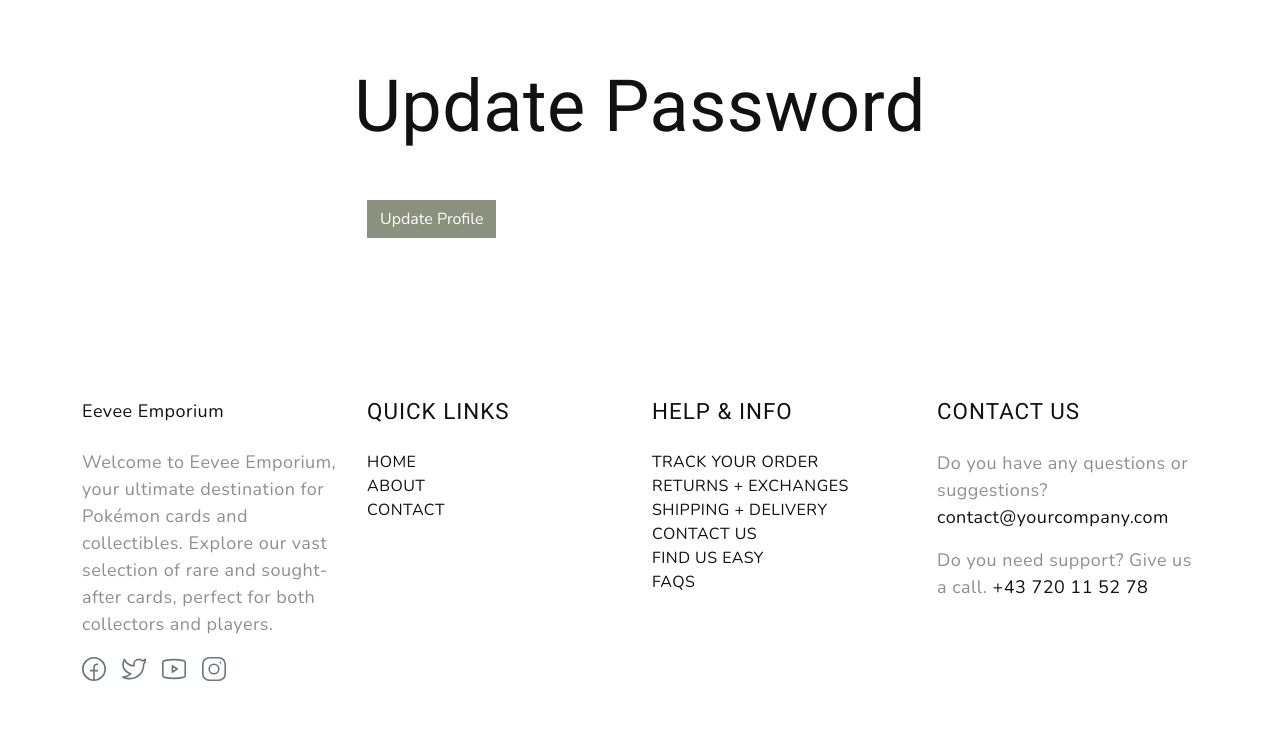
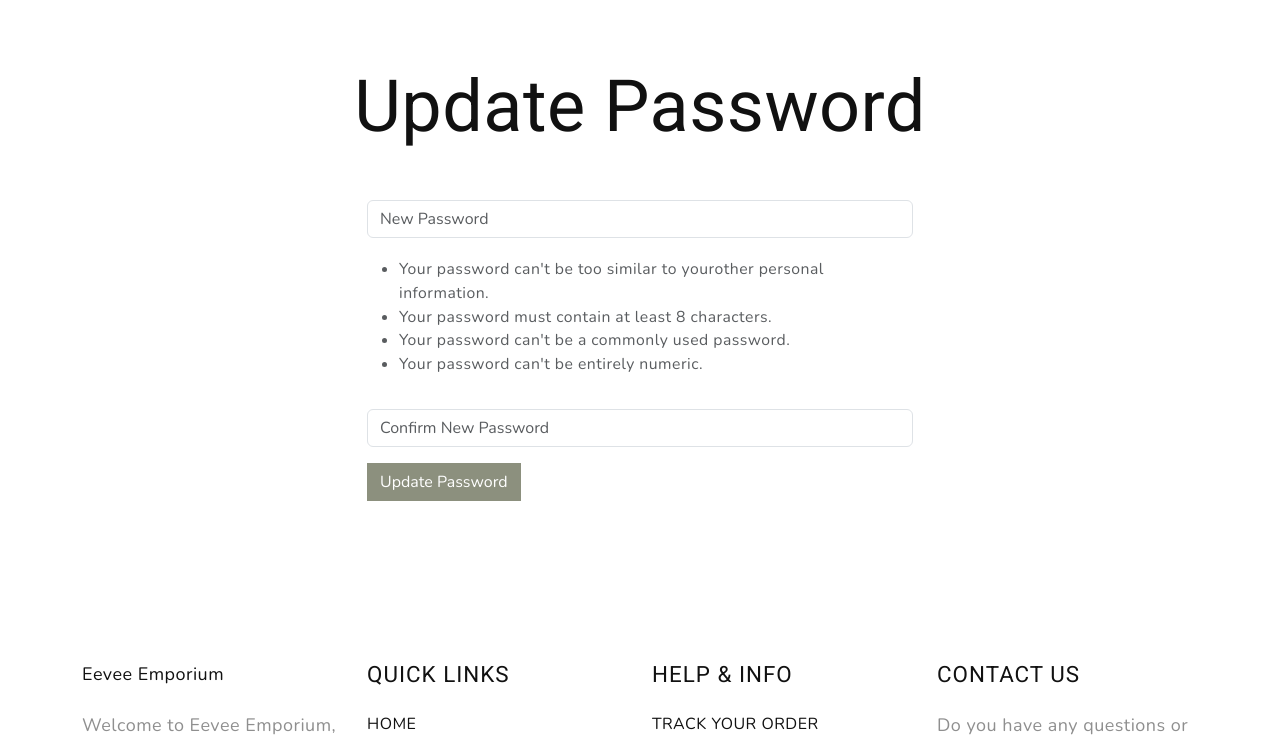
Before and after one commit to JaimieHemmings/eevee-emporium, a Django app: page /update_password/ in a window 1280 px wide. Shown: the part 133-871 px from the top of the page. Run offline with Django 5.2, Linux system fonts and the light colour scheme; the visitor is signed in with stand-in values (Sample User, id 1); data that the repository does not hold is empty.

Commit message:
add: password update functionality

```diff
--- a/store/forms.py
+++ b/store/forms.py
@@ -1,6 +1,47 @@
 from django import forms
-from django.contrib.auth.forms import UserCreationForm, UserChangeForm
+from django.contrib.auth.forms import UserCreationForm, UserChangeForm, SetPasswordForm
 from django.contrib.auth.models import User
+
+
+class ChangePasswordForm(SetPasswordForm):
+    """
+    Form for changing the user's password.
+    Inherits from SetPasswordForm to handle password change functionality.
+    """
+
+    class meta:
+        model = User
+        fields = ('new_password1', 'new_password2')
+
+    new_password1 = forms.CharField(
+        label="",
+        widget=forms.PasswordInput(
+            attrs={
+                'class': 'form-control',
+                'placeholder': 'New Password'
+            }
+        )
+    )
+    new_password2 = forms.CharField(
+        label="",
+        widget=forms.PasswordInput(
+            attrs={
+                'class': 'form-control',
+                'placeholder': 'Confirm New Password'
+            }
+        )
+    )
+
+    def __init__(self, *args, **kwargs):
+        super(ChangePasswordForm, self).__init__(*args, **kwargs)
+        self.fields['new_password1'].help_text = (
+            '<ul class="form-text text-muted small">'
+            '<li>Your password can\'t be too similar to your'
+            'other personal information.</li><li>'
+            'Your password must contain at least 8 characters.'
+            '</li><li>Your password can\'t be a commonly used password.'
+            '</li><li>Your password can\'t be entirely numeric.</li></ul>'
+        )
 
 
 class SignUpForm(UserCreationForm):
--- a/store/templates/update_password.html
+++ b/store/templates/update_password.html
@@ -16,12 +16,12 @@ update, profile, information, Eevee Emporium, Pokémon cards, collectibles, pers
     </div>
     <div class="row">
         <div class="col-md-6 offset-md-3">
-            <form method="POST" action="{% url 'update_user' %}">
+            <form method="POST" action="{% url 'update_password' %}">
                 {% csrf_token %}
                 <div class="form-group d-flex flex-column">
-                    {{ user_form.as_p }}
+                    {{ password_form.as_p }}
                 </div>
-                <button type="submit" class="btn btn-primary mb-3">Update Profile</button>
+                <button type="submit" class="btn btn-primary mb-3">Update Password</button>
             </form>
         </div>
     </div>
--- a/store/views.py
+++ b/store/views.py
@@ -4,7 +4,7 @@ from django.contrib.auth import authenticate, login, logout
 from django.contrib import messages
 from django.contrib.auth.models import User
 from django import forms
-from .forms import SignUpForm, UpdateUserForm
+from .forms import SignUpForm, UpdateUserForm, ChangePasswordForm
 
 
 # Function to handle product details view
@@ -171,4 +171,44 @@ def update_user(request):
 
 
 def update_password(request):
-    return render(request, 'update_password.html', {})
+    """
+    This view allows authenticated users to change their password.
+    """
+    if request.user.is_authenticated:
+        current_user = request.user
+        if request.method == 'POST':
+            form = ChangePasswordForm(
+                user=current_user,
+                data=request.POST
+            )
+            if form.is_valid():
+                form.save()
+                messages.success(
+                    request,
+                    'Your password has been changed successfully! Please log in again.'
+                )
+                return redirect('login')
+            else:
+                # If the form is not valid, display the errors
+                for error in list(form.errors.values()):
+                    messages.error(
+                        request,
+                        f'Error: {error}'
+                    )
+                return render(request, 'update_password.html', {
+                    'password_form': form
+                })
+        else:
+            form = ChangePasswordForm(
+                current_user
+            )
+            return render(request, 'update_password.html', {
+                'password_form': form
+            })
+
+    else:
+        messages.error(
+            request,
+            'You need to be logged in to change your password.'
+        )
+        return redirect('login')
```
Also changed, not shown: README.md, store/urls.py (line endings or trailing spaces).
